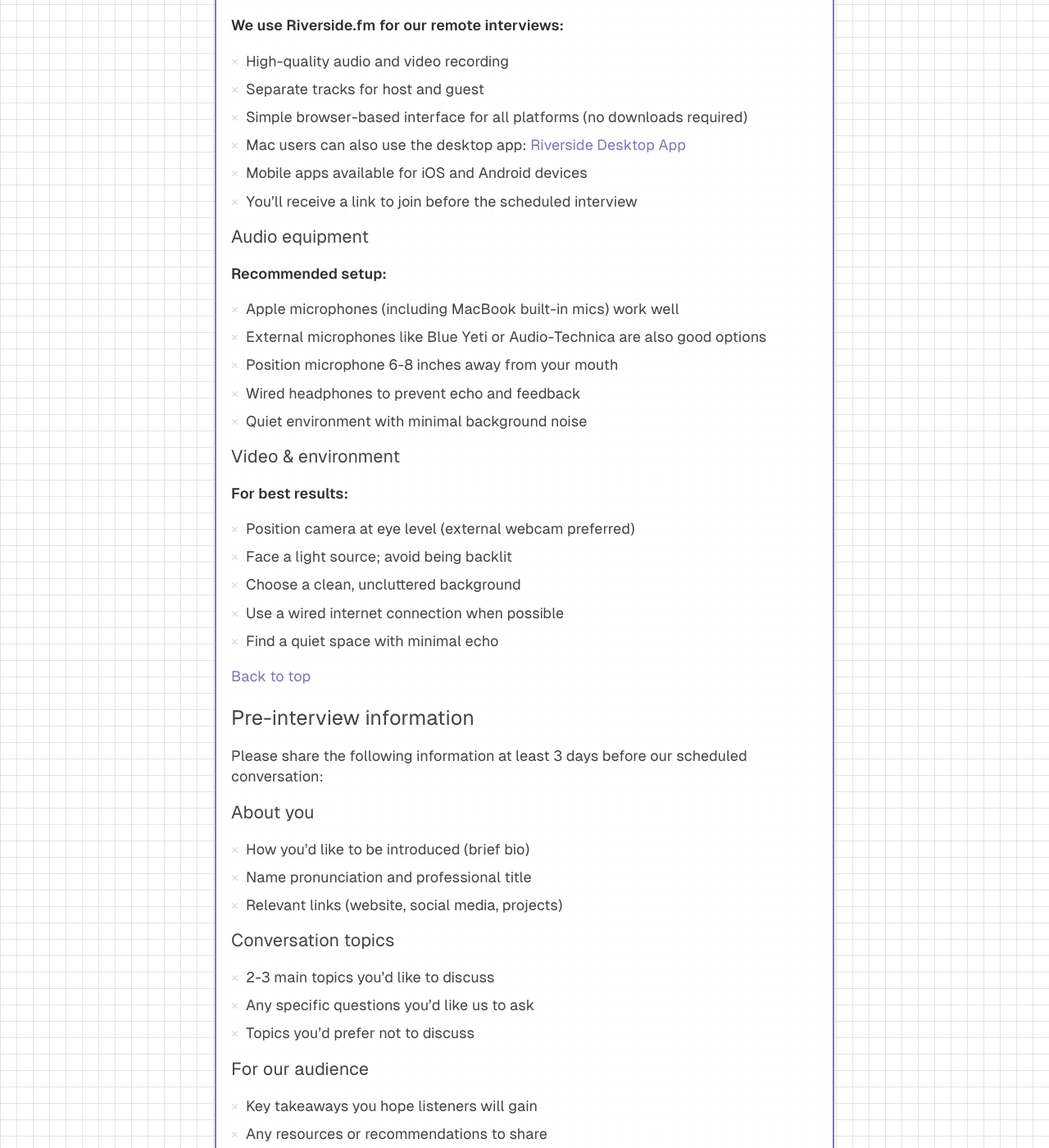
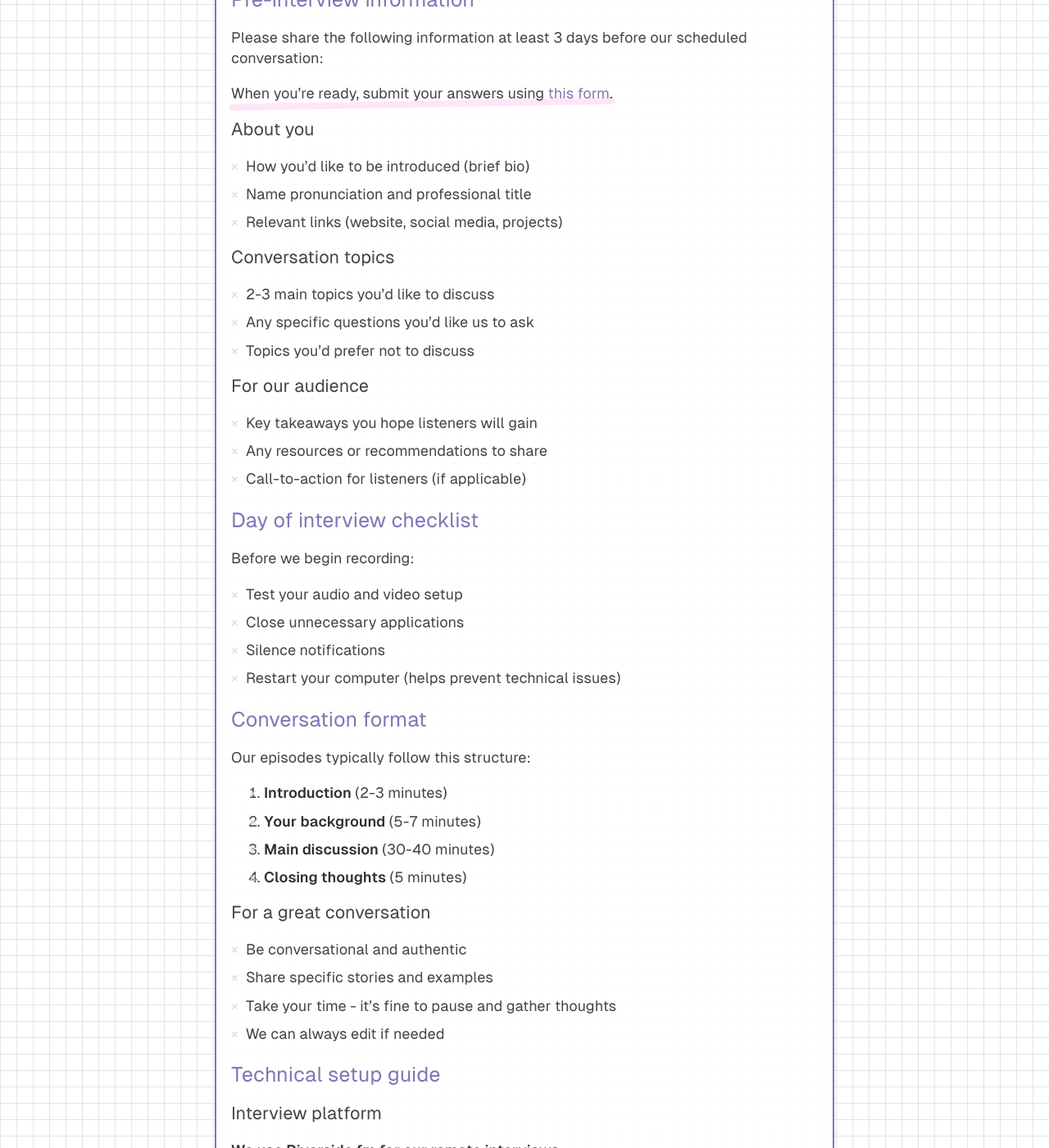
Before and after one commit to djpardis/djpardis.github.io, a Jekyll site: the page built from _podcast_pages/guest-guide.md, in a window 1280 px wide and 1400 px high, scrolled down 615 px. Shown: the whole window at 82% size. Built offline with Jekyll 4.4.1, drawn with Linux system fonts in a browser that asks for light colours; a style sheet for code colours, icons or effects is not loaded; some of the changed text lies outside the part shown.

Commit message:
Fix podcast pages: dynamic dates, link styling, and form improvements
- Fix guest-guide.md to use dynamic dates instead of hard-coded January 2025
- Fix wiggly underline link styling to preserve proper link colors
- Update pre-interview form title to 'Pre-interview information'
- Update form back button to link to guest guide instead of main page
- Split name/title field and remove redundant professional title field

```diff
--- a/_podcast_pages/guest-guide.md
+++ b/_podcast_pages/guest-guide.md
@@ -28,13 +28,60 @@
 
 Thank you for joining us as a guest on the podcast! This guide provides recommendations to help ensure a quality conversation and enjoyable experience for both you and our listeners.
 
-## Table of contents {#table-of-contents}
-- [Technical setup guide](#technical-setup-guide)
-- [Pre-interview information](#pre-interview-information)
-- [Day of interview checklist](#day-of-interview-checklist)
-- [Conversation format](#conversation-format)
+<div class="toc-container post-container">
+<h2 id="table-of-contents">Table of contents</h2>
+<ul>
+<li><a href="#pre-interview-information">Pre-interview information</a></li>
+<li><a href="#day-of-interview-checklist">Day of interview checklist</a></li>
+<li><a href="#conversation-format">Conversation format</a></li>
+<li><a href="#technical-setup-guide">Technical setup guide</a></li>
+</ul>
+</div>
 
-## Technical setup guide {#technical-setup-guide}
+## [Pre-interview information](#table-of-contents) {#pre-interview-information}
+
+Please share the following information at least 3 days before our scheduled conversation:
+
+<span class="wiggly-underline">When you're ready, submit your answers using [this form]({{ site.baseurl }}/podcast-guest-pre-interview/).</span>
+
+### About you
+- How you'd like to be introduced (brief bio)
+- Name pronunciation and professional title
+- Relevant links (website, social media, projects)
+
+### Conversation topics
+- 2-3 main topics you'd like to discuss
+- Any specific questions you'd like us to ask
+- Topics you'd prefer not to discuss
+
+### For our audience
+- Key takeaways you hope listeners will gain
+- Any resources or recommendations to share
+- Call-to-action for listeners (if applicable)
+
+## [Day of interview checklist](#table-of-contents) {#day-of-interview-checklist}
+
+Before we begin recording:
+- Test your audio and video setup
+- Close unnecessary applications
+- Silence notifications
+- Restart your computer (helps prevent technical issues)
+
+## [Conversation format](#table-of-contents) {#conversation-format}
+
+Our episodes typically follow this structure:
+1. **Introduction** (2-3 minutes)
+2. **Your background** (5-7 minutes)
+3. **Main discussion** (30-40 minutes)
+4. **Closing thoughts** (5 minutes)
+
+### For a great conversation
+- Be conversational and authentic
+- Share specific stories and examples
+- Take your time - it's fine to pause and gather thoughts
+- We can always edit if needed
+
+## [Technical setup guide](#table-of-contents) {#technical-setup-guide}
 
 ### Interview platform
 
@@ -64,59 +111,8 @@
 - Use a wired internet connection when possible
 - Find a quiet space with minimal echo
 
-[Back to top](#table-of-contents)
-
-## Pre-interview information {#pre-interview-information}
-
-Please share the following information at least 3 days before our scheduled conversation:
-
-### About you
-- How you'd like to be introduced (brief bio)
-- Name pronunciation and professional title
-- Relevant links (website, social media, projects)
-
-### Conversation topics
-- 2-3 main topics you'd like to discuss
-- Any specific questions you'd like us to ask
-- Topics you'd prefer not to discuss
-
-### For our audience
-- Key takeaways you hope listeners will gain
-- Any resources or recommendations to share
-- Call-to-action for listeners (if applicable)
-
-When you're ready, submit your answers [here]({{ site.baseurl }}/podcast-guest-pre-interview/).
-
-[Back to top](#table-of-contents)
-
-## Day of interview checklist {#day-of-interview-checklist}
-
-Before we begin recording:
-- Test your audio and video setup
-- Close unnecessary applications
-- Silence notifications
-- Restart your computer (helps prevent technical issues)
-
-[Back to top](#table-of-contents)
-
-## Conversation format {#conversation-format}
-
-Our episodes typically follow this structure:
-1. **Introduction** (2-3 minutes)
-2. **Your background** (5-7 minutes)
-3. **Main discussion** (30-40 minutes)
-4. **Closing thoughts** (5 minutes)
-
-### For a great conversation
-- Be conversational and authentic
-- Share specific stories and examples
-- Take your time - it's fine to pause and gather thoughts
-- We can always edit if needed
-
-[Back to top](#table-of-contents)
-
 We're looking forward to a great discussion!
 
 ---
 
-*107 Wins podcast - Updated July 8, 2025*
+*107 Wins podcast - Updated {{ "now" | date: "%B %d, %Y" }}*
```
Also changed, not shown: other parts of _podcast_pages/guest-guide.md (+1 -1 lines), 107wins.md (+1 -1 lines), _podcast_pages/guest-pre-interview.md (+5 -5 lines).
